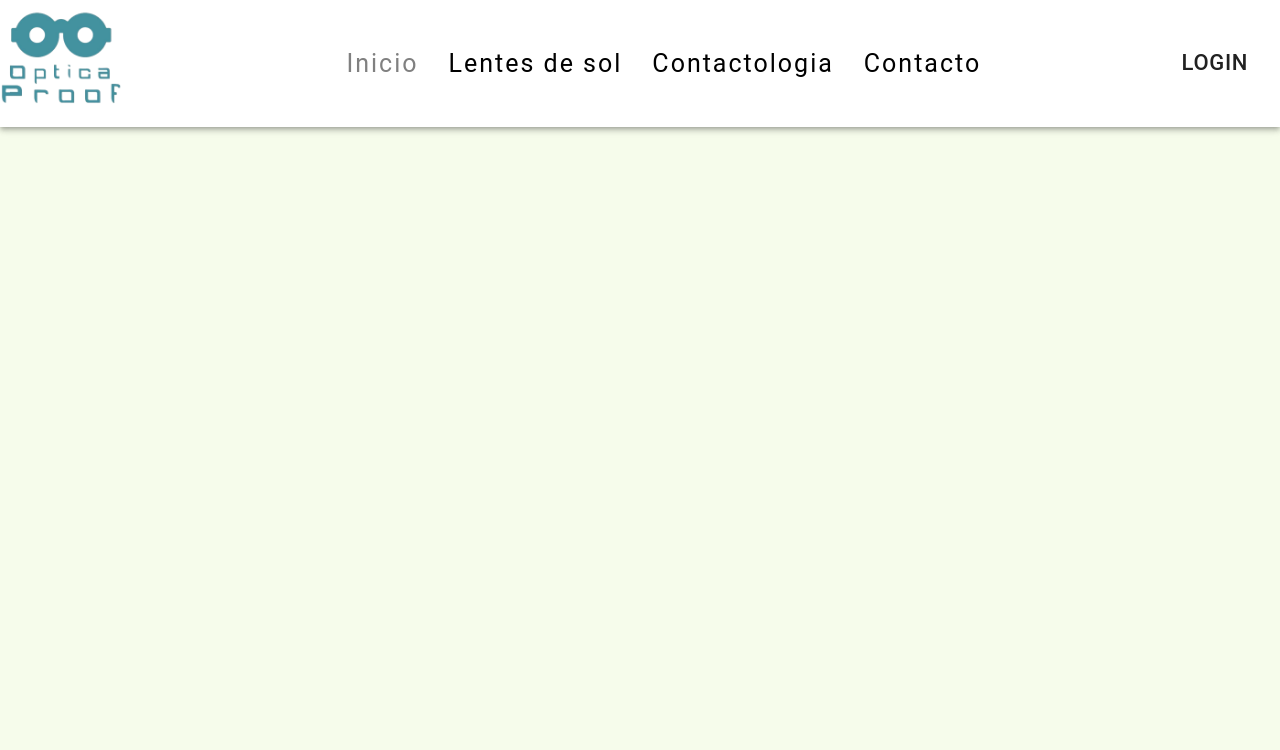
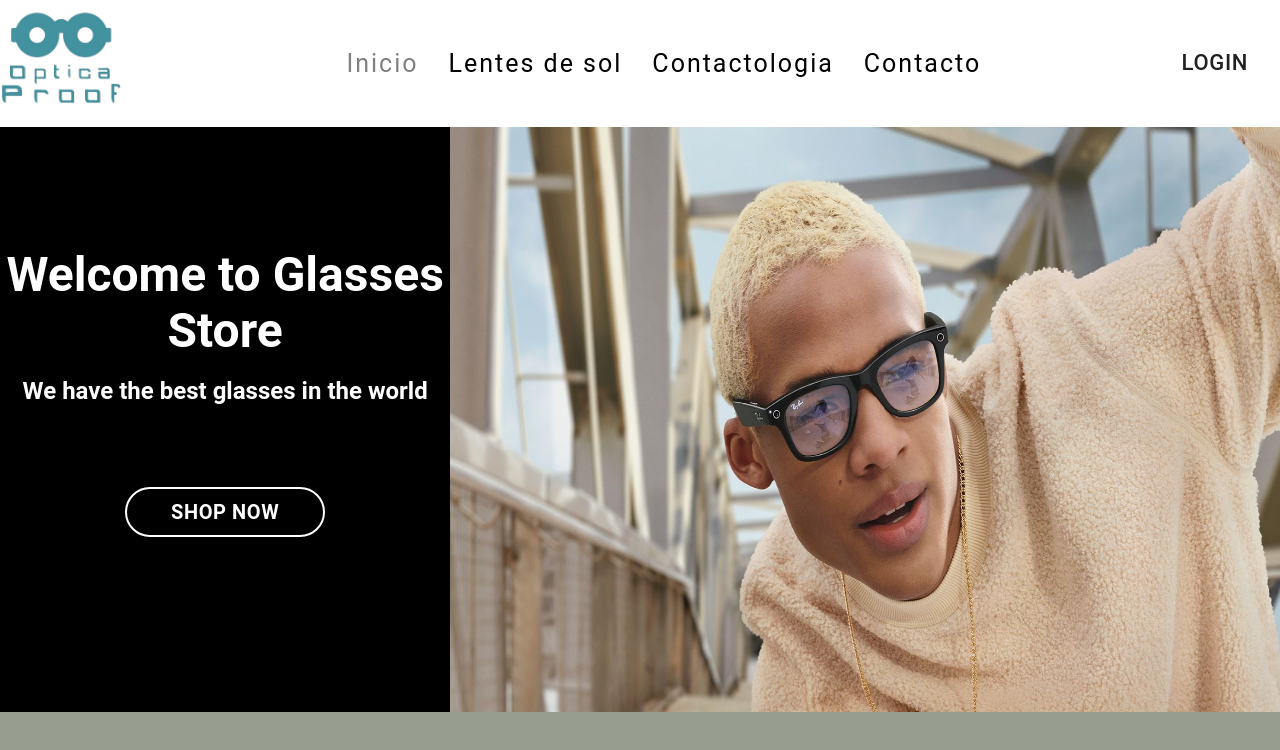
Before and after one commit to Guidotss/opticaProof, a React (Vite) app in the folder client/: page /inicio in a window 1280 px wide. Shown: the top 750 px of the page. Built offline with nearby package versions, Linux system fonts and the light colour scheme; no server answers.

Commit message:
empezando body home page

```diff
--- a/client/package.json
+++ b/client/package.json
@@ -13,6 +13,7 @@
     "@mui/icons-material": "^5.10.6",
     "@mui/material": "^5.10.8",
     "@reduxjs/toolkit": "^1.8.5",
+    "animate.css": "^4.1.1",
     "axios": "^1.1.2",
     "firebase": "^9.12.1",
     "react": "^18.0.0",
--- a/client/src/glasses/layout/GlassesLayOut.jsx
+++ b/client/src/glasses/layout/GlassesLayOut.jsx
@@ -1,10 +1,15 @@
-import { Box } from "@mui/material"
+import { Box, Grid, Divider } from "@mui/material"
 import { NavBar } from "../components"
 
-export const GlassesLayOut = () => {
+export const GlassesLayOut = ({children}) => {
   return (
-    <Box sx={{display:'flex'}}>
-        <NavBar/>
-    </Box>
+    <Grid container>
+      <Grid item xs={12}>
+        <NavBar />
+      </Grid>
+      <Box xs={12}>
+        {children}
+      </Box>
+    </Grid>
   )
 }
--- a/client/src/glasses/pages/HomePage.jsx
+++ b/client/src/glasses/pages/HomePage.jsx
@@ -1,9 +1,38 @@
-import { GlassesLayOut } from '../layout/GlassesLayOut'
+import { Box, Button, Divider, Grid, Typography } from '@mui/material';
+import { GlassesLayOut } from '../layout/GlassesLayOut';
+import 'animate.css'
 
 export const HomePage = () => {
   return (
     <GlassesLayOut>
+      <Grid sx={{display:'flex', flexDirection:'row',justifyContent:'space-between'}}>
+      <Box xs={6} sx={{backgroundColor:'black', height:585}}>
+          <Box className='animate__animated animate__fadeInDown' sx={{alignItems:'center', justyContent:'center',textAlign:'center', marginTop:15}}>
+            <Typography variant="h3" sx={{color:'white', fontWeight:'bold', textAlign:'center', marginTop:2}}>Welcome to Glasses Store</Typography>
+            <Typography variant="h5" sx={{color:'white', fontWeight:'bold', textAlign:'center', marginTop:2}}>We have the best glasses in the world</Typography>
+            <Button
+              variant="contained"
+              sx={{
 
+                color:'white',
+                backgroundColor:'black',
+                marginTop:10,
+                marginBottom:2,
+                width:200,
+                height:50,
+                fontWeight:'bold',
+                fontSize:20,
+                borderRadius:10,
+                border:'2px solid', '&:hover': {backgroundColor: 'white', color:'black'}}}
+
+              >Shop Now
+            </Button>
+          </Box>
+        </Box>
+        <Box  xs={6}>
+          <img src="../../../assets/rayban.jpeg" alt="rayban.jpeg" style={{height:585, width:'100%'}}  />
+        </Box>
+      </Grid>
     </GlassesLayOut>
   )
 }
--- a/client/src/themes/mintGreenTheme.js
+++ b/client/src/themes/mintGreenTheme.js
@@ -9,7 +9,7 @@ export const mintGreenTheme = createTheme({
             main: '#d6dfc2'
         },
         background: {
-            default: '#f6fceb'
+            default: '#989e8f'
         }
     }
 
```
Also changed, not shown: client/assets/rayban.jpeg (added), 1 other file (tests, documents, lock files or other folders).
